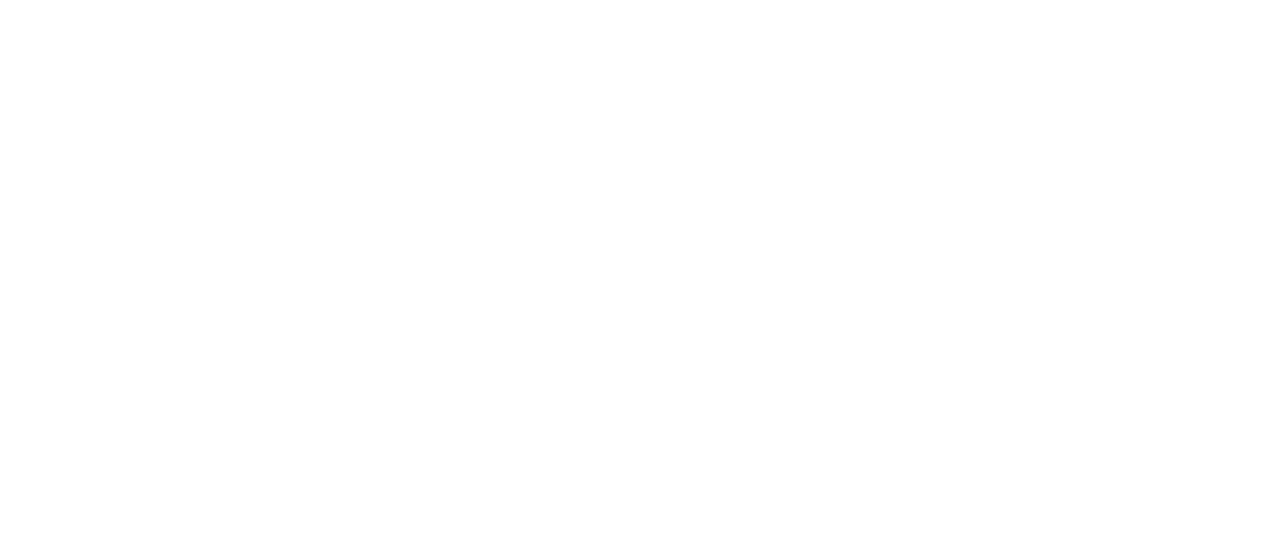
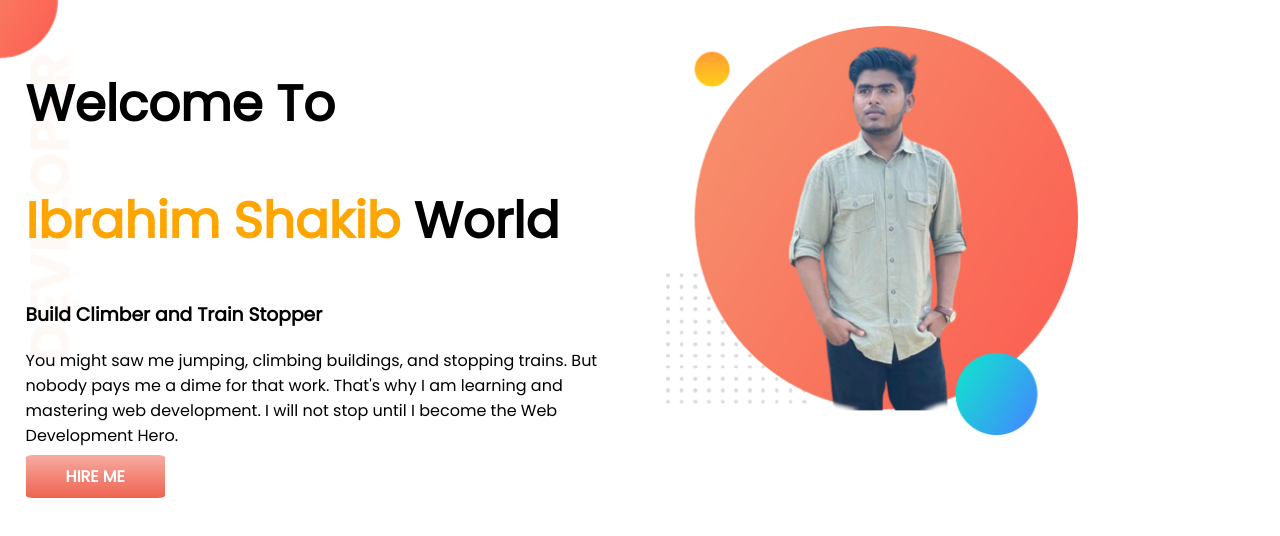
Before and after one commit to Shakib8448/my-portfolio, a plain HTML site: page index.html in a window 1280 px wide. Drawn offline with Linux system fonts and the light colour scheme.

Commit message:
top banner added

```diff
--- a/index.html
+++ b/index.html
@@ -5,9 +5,23 @@
     <meta http-equiv="X-UA-Compatible" content="IE=edge">
     <meta name="viewport" content="width=device-width, initial-scale=1.0">
     <title>Shakib portfolio</title>
+    <link rel="preconnect" href="https://fonts.googleapis.com">
+<link rel="preconnect" href="https://fonts.gstatic.com" crossorigin>
+<link href="https://fonts.googleapis.com/css2?family=Poppins&display=swap" rel="stylesheet">
     <link rel="stylesheet" href="style.css">
 </head>
 <body>
-
+   <section class="top-banner">
+    <div class="half-wid">
+        <h1>Welcome To</h1>
+        <h1><span class="color-orange">Ibrahim Shakib</span> World</h1>
+        <h3>Build Climber and Train Stopper</h3>
+        <p>You might saw me jumping, climbing buildings, and stopping trains. But nobody pays me a dime for that work. That's why I am learning and mastering web development. I will not stop until I become the Web Development Hero.</p>
+        <a class="link-button" target="_blank" href="https://www.linkedin.com/in/md-ibrahim-shakib-027508144/">HIRE ME</a>
+    </div>
+    <div class="half-wid">
+        <img src="images/sha1.png" alt="">
+    </div>
+   </section>
 </body>
 </html>
--- a/style.css
+++ b/style.css
@@ -0,0 +1,35 @@
+body{
+    font-family: 'Poppins', sans-serif;
+    margin: 0;
+}
+
+.top-banner{
+    background-image: url(images/top-banner.png);
+    background-repeat: no-repeat;
+}
+.half-wid h1{
+    font-size: 50px;
+}
+
+.color-orange{
+    color: orange;
+}
+section{
+    display: flex;
+}
+.half-wid{
+    width: 50%;
+  padding: 2%;
+
+}
+.link-button{
+    text-decoration: none;
+    color: white;
+    background-image: linear-gradient(rgb(247, 171, 161),rgb(238, 99, 81));
+    padding: 10px 40px;
+    border-radius: 5%;
+    font-weight: 700;
+}
+.half-wid img{
+    width: 70%;
+}
```
Also changed, not shown: images/dream-bg.png (added), images/exp-bg.png (added), images/jhankar.png (added), images/jhankar2.png (added), images/my-bg.png (added), images/my-bg2.png (added), images/sha1.png (added), images/sha2.png (added), images/top-banner.png (added), showOff/sha.png (added), showOff/sha2.png (added).
